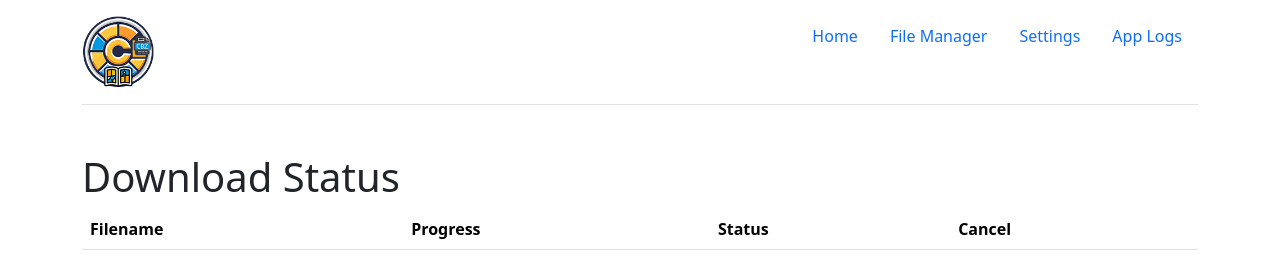
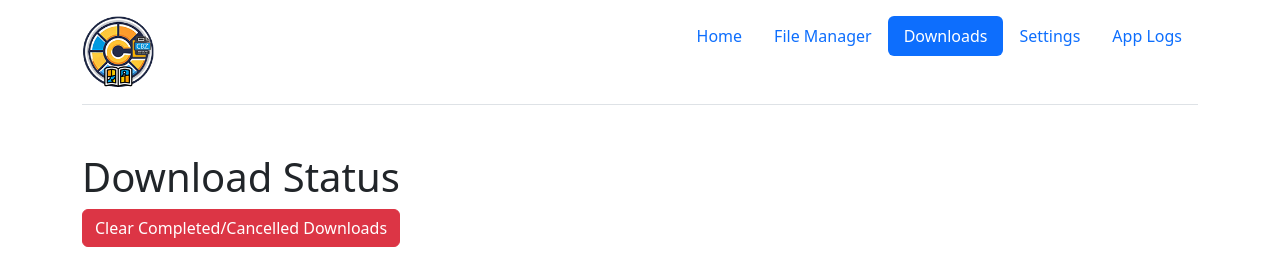
Before and after one commit to allaboutduncan/comic-utils, a Flask app: page /status in a window 1280 px wide. Shown: the top 263 px of the page. Run offline with Flask 3, Linux system fonts and the light colour scheme; data that the repository does not hold is empty; parts of the project's set-up code (start-up, migrations or seed data) failed here and were passed over.

Commit message:
Clear complete, cancelled, error downloads

```diff
--- a/api.py
+++ b/api.py
@@ -178,7 +178,6 @@ def my_download_file(self,
 
 # Apply the monkey patch:
 Mega._download_file = my_download_file
-
 
 # -------------------------------
 # Other Download Functions & Endpoints
@@ -373,6 +372,15 @@ def cancel_download(download_id):
 def download_status_all():
     return jsonify(download_progress)
 
+# Updated clear_downloads endpoint to clear complete, cancelled, or error statuses.
+@app.route('/clear_downloads', methods=['POST'])
+def clear_downloads():
+    keys_to_delete = [download_id for download_id, details in download_progress.items()
+                      if details.get('status') in ['complete', 'cancelled', 'error']]
+    for download_id in keys_to_delete:
+        del download_progress[download_id]
+    return jsonify({'message': f'Cleared {len(keys_to_delete)} downloads'}), 200
+
 @app.route('/status', methods=['GET'])
 def status():
     return render_template('status.html')
--- a/templates/files.html
+++ b/templates/files.html
@@ -236,6 +236,8 @@
       let iconContainer = document.createElement("div");
       iconContainer.className = "icon-container";
 
+      // Only add icons if the item is not "Parent"
+      if (itemName !== "Parent") {
         // Pencil icon for editing.
         let pencil = document.createElement("i");
         pencil.className = "bi bi-pencil";
@@ -250,7 +252,7 @@
             ev.stopPropagation();
           });
           input.addEventListener("keypress", function(ev) {
-          if(ev.key === "Enter") {
+            if (ev.key === "Enter") {
               renameItem(fullPath, input.value, panel);
             }
           });
@@ -276,6 +278,7 @@
 
         iconContainer.appendChild(pencil);
         iconContainer.appendChild(trash);
+      }
 
       // Append left container and right icon container to list item.
       li.appendChild(leftContainer);
--- a/templates/header.html
+++ b/templates/header.html
@@ -17,6 +17,11 @@
           <a href="{{ url_for('files_page') }}" class="nav-link {% if current_page == url_for('files_page') %}active{% endif %}">
               File Manager
           </a>
+      </li>
+      <li class="nav-item">
+        <a href="{{ url_for('status') }}" class="nav-link {% if current_page == url_for('status') %}active{% endif %}">
+            Downloads
+        </a>
       </li>
         <li class="nav-item">
             <a href="{{ url_for('config_page') }}" class="nav-link {% if current_page == url_for('config_page') %}active{% endif %}">
--- a/templates/status.html
+++ b/templates/status.html
@@ -5,6 +5,9 @@
 {% block content %}
 <div class="container my-5">
     <h1>Download Status</h1>
+    <button id="clear-downloads-btn" class="btn btn-danger mb-3">
+      Clear Completed/Cancelled Downloads
+    </button>
     <table class="table table-striped" id="downloads-table">
       <thead>
         <tr>
@@ -88,6 +91,19 @@
         });
     }
 
+    // Event listener for the Clear Completed/Cancelled Downloads button.
+    document.getElementById('clear-downloads-btn').addEventListener('click', function() {
+      if (confirm('Are you sure you want to clear completed or cancelled downloads?')) {
+        fetch('/clear_downloads', { method: 'POST' })
+          .then(response => response.json())
+          .then(data => {
+            console.log(data.message);
+            // Refresh the table after clearing
+            fetchStatus();
+          });
+      }
+    });
+
     // Poll the status endpoint every second.
     setInterval(fetchStatus, 1000);
     fetchStatus();
```
Lines whose indentation alone changed are shown as unchanged.
